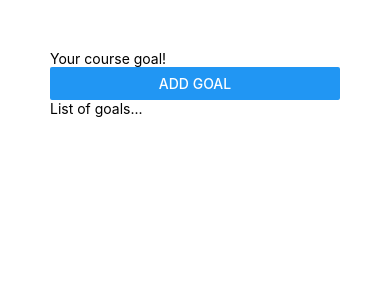
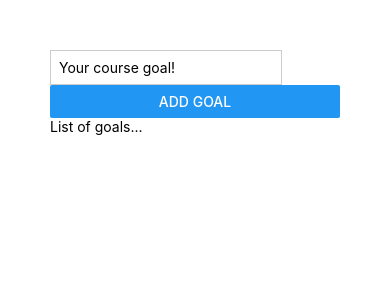
Before and after one commit to KennethSoriano/RNCourse, a React Native app: screen / in a window 390 px wide. Shown: the top 300 px of the page. Built offline with nearby package versions, Linux system fonts and the light colour scheme.

Commit message:
using flexbox in react native

```diff
--- a/App.js
+++ b/App.js
@@ -3,8 +3,8 @@
 export default function App() {
   return (
     <View style={styles.appContainer}>
-      <View>
-        <TextInput placeholder='Your course goal!'/>
+      <View styles={styles.inputContainer}>
+        <TextInput style={styles.TextInput} placeholder='Your course goal!'/>
         <Button title='Add Goal'></Button>
       </View>
       <View>
@@ -17,6 +17,17 @@
 const styles = StyleSheet.create({
   appContainer: {
     padding: 50
+  },
+  inputContainer: {
+    flexDirection: 'row',
+    justifyContent: 'space-between'
+  },
+  TextInput: {
+    borderWidth: 1,
+    borderColor: '#cccccc',
+    width: '80%',
+    marginRight: 8,
+    padding: 8
   }
 
 });
```
